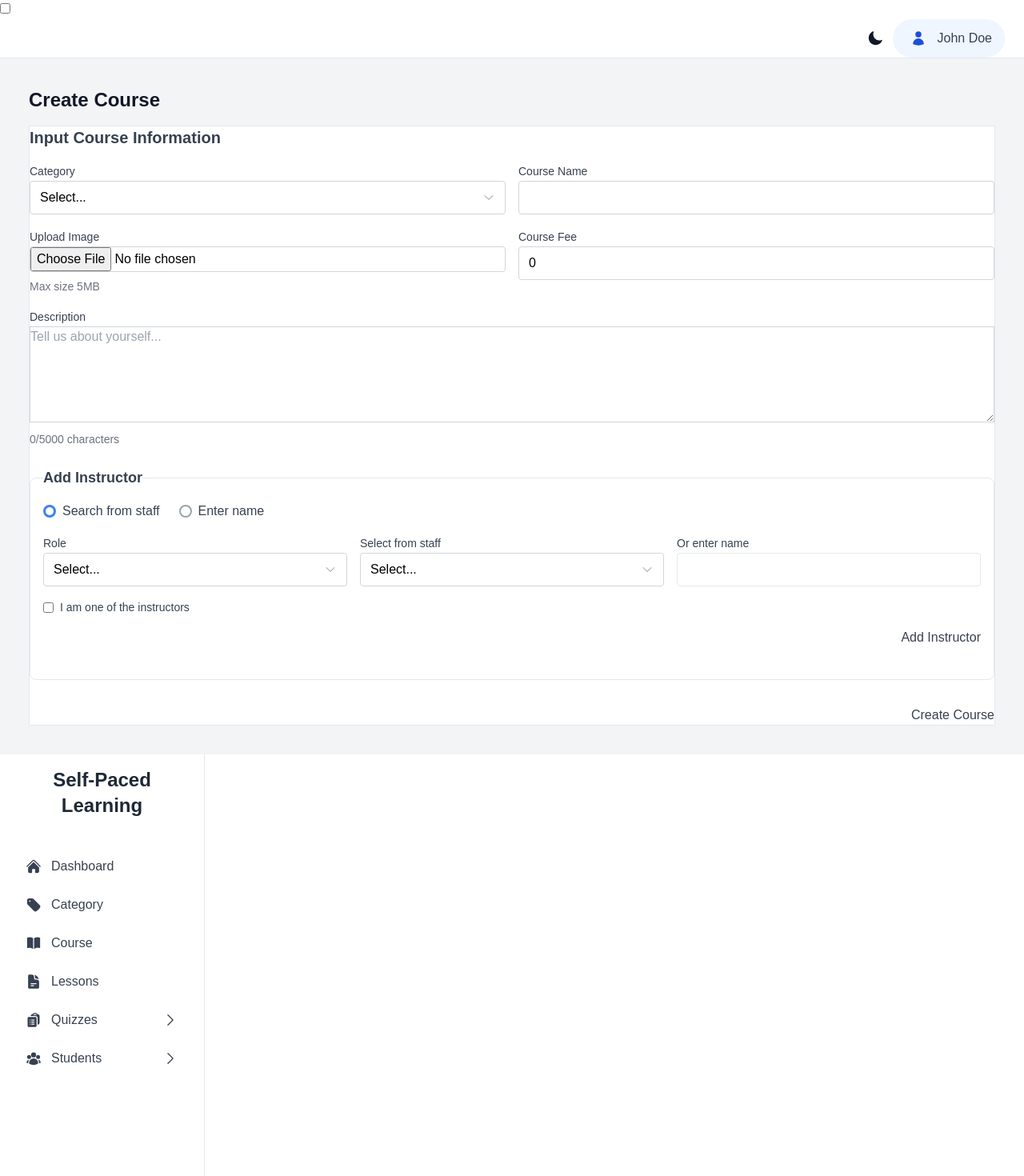
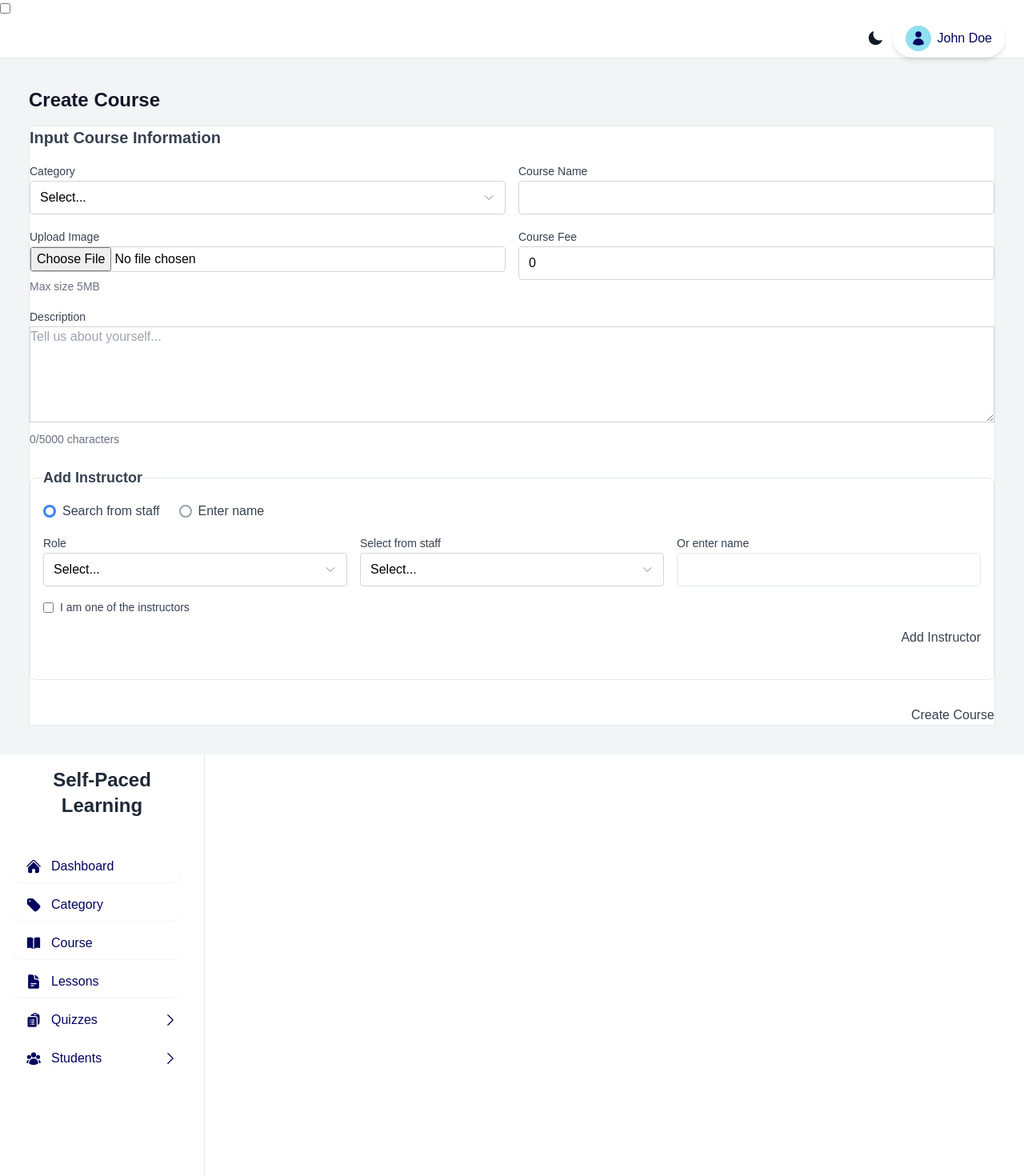
Before and after one commit to Uma-MCMXC/self-paced-learning, a Next.js app in the folder frontend/: page /lecturer/course/create in a window 1280 px wide. Shown: the top 1470 px of the page at 80% size. Built offline with nearby package versions, Linux system fonts and the light colour scheme.

Commit message:
frontend: edit sidebar & navbar

```diff
--- a/frontend/app/components/layout/Navbar.tsx
+++ b/frontend/app/components/layout/Navbar.tsx
@@ -23,12 +23,12 @@ export default function Navbar() {
 
       <div className="ml-auto flex items-center gap-3">
         <ThemeToggle /> {/* ✅ ปุ่มเปลี่ยนธีม */}
+        {/* User Dropdown */}
         <div className="relative" ref={dropdownRef}>
-          {/* Avatar Button */}
           <button
             tabIndex={0}
             role="button"
-            className="btn btn-ghost rounded-full bg-blue-50 dark:bg-gray-700 hover:bg-gray-100 dark:hover:bg-gray-600 flex items-center gap-2 px-4 py-2 normal-case transition-all duration-200 hover:shadow-md"
+            className="flex items-center gap-2 px-4 py-2 dark:bg-[#0077B6] rounded-full shadow-md hover:shadow-md transition-all duration-200"
             onClick={() => setIsDropdownOpen(!isDropdownOpen)}
             onBlur={(e) => {
               if (!dropdownRef.current?.contains(e.relatedTarget as Node)) {
@@ -36,29 +36,26 @@ export default function Navbar() {
               }
             }}
           >
-            <div className="w-8 h-8 rounded-full grid place-items-center">
-              <UserIcon className="w-5 h-5 text-blue-700 dark:text-blue-400" />
+            <div className="w-8 h-8 rounded-full bg-[#90E0EF] dark:bg-[#00B4D8] grid place-items-center">
+              <UserIcon className="w-5 h-5 text-[#03045E] dark:text-white" />
             </div>
-            <span className="hidden sm:block font-medium text-gray-700 dark:text-gray-200">
+            <span className="hidden sm:block font-medium text-[#03045E] dark:text-white">
               {user.name}
             </span>
           </button>
 
           {/* Dropdown Menu */}
           {isDropdownOpen && (
-            <ul
-              tabIndex={0}
-              className="absolute right-0 bg-white dark:bg-gray-800 rounded-box z-20 mt-3 w-64 p-2 shadow-lg border border-gray-200 dark:border-gray-700"
-            >
-              <li className="p-3 border-b border-gray-200 dark:border-gray-700">
+            <ul className="absolute right-0 mt-2 w-64 z-20 bg-white dark:bg-[#003049] border border-gray-200 dark:border-[#0077B6] rounded-xl shadow-lg">
+              <li className="px-4 py-3 border-b border-gray-100 dark:border-[#0077B6]">
                 <p className="text-sm font-semibold text-gray-800 dark:text-white">{user.name}</p>
-                <p className="text-xs text-gray-500 dark:text-gray-400">Role: {user.role}</p>
-                <p className="text-xs text-gray-500 dark:text-gray-400">Email: {user.email}</p>
+                <p className="text-xs text-gray-500 dark:text-gray-300">Role: {user.role}</p>
+                <p className="text-xs text-gray-500 dark:text-gray-300">Email: {user.email}</p>
               </li>
               <li>
                 <a
                   href="/auth/logout"
-                  className="hover:bg-gray-100 dark:hover:bg-gray-700 p-2 rounded-lg block text-red-500 dark:text-red-400 font-medium"
+                  className="block px-4 py-2 text-red-500 dark:text-red-400 hover:bg-[#f3f4f6] dark:hover:bg-[#0077B6] rounded-b-xl transition-colors"
                 >
                   Logout
                 </a>
--- a/frontend/app/components/layout/Sidebar.tsx
+++ b/frontend/app/components/layout/Sidebar.tsx
@@ -116,8 +116,6 @@ export default function Sidebar({ userRole }: { userRole: UserRole }) {
                   href={item.href}
                   onClick={() => {
                     closeDrawer()
-
-                    // พับเมนูย่อยทั้งหมดเมื่อกดเมนูหลักที่ไม่มี children
                     setOpenMenus((prev) => {
                       const newState: Record<string, boolean> = {}
                       Object.keys(prev).forEach((key) => {
@@ -126,10 +124,8 @@ export default function Sidebar({ userRole }: { userRole: UserRole }) {
                       return newState
                     })
                   }}
-                  className={`w-[210px] flex items-center gap-3 px-4 py-2 rounded-lg transition duration-200 ${
-                    isActive
-                      ? 'bg-blue-50 dark:bg-gray-700 text-blue-600 dark:text-blue-400 font-medium'
-                      : 'hover:bg-gray-100 dark:hover:bg-gray-700 text-gray-700 dark:text-white'
+                  className={`w-[210px] flex items-center gap-3 px-4 py-2 rounded-xl transition-all duration-200 shadow-sm dark:text-[#CAF0F8] ${
+                    isActive ? 'bg-[#0077B6] text-white' : 'hover:bg-[#90E0EF] text-[#03045E]'
                   }`}
                 >
                   <span>{item.icon}</span>
@@ -138,22 +134,22 @@ export default function Sidebar({ userRole }: { userRole: UserRole }) {
               ) : (
                 <button
                   onClick={() => toggleMenu(item.label)}
-                  className="flex items-center justify-between w-full px-4 py-2 text-gray-700 dark:text-white hover:bg-gray-100 dark:hover:bg-gray-700 rounded-lg"
+                  className="flex items-center justify-between w-full px-4 py-2 text-[#03045E] dark:text-[#CAF0F8] hover:bg-[#90E0EF] dark:hover:bg-[#0077B6] rounded-xl transition"
                 >
                   <span className="flex items-center gap-3 font-medium">
                     {item.icon}
                     {item.label}
                   </span>
                   {isOpen ? (
-                    <ChevronDownIcon className="w-5 h-5" />
+                    <ChevronDownIcon className="w-5 h-5 transition-transform duration-200 rotate-180" />
                   ) : (
-                    <ChevronRightIcon className="w-5 h-5" />
+                    <ChevronRightIcon className="w-5 h-5 transition-transform duration-200" />
                   )}
                 </button>
               )}
 
               {isExpandable && isOpen && (
-                <ul className="pl-6 mt-1 space-y-1 border-l border-gray-200 dark:border-gray-600">
+                <ul className="pl-6 mt-1 space-y-1 border-l border-[#00B4D8] dark:border-[#0077B6]">
                   {item.children!.map((child) => {
                     const isChildActive = pathname === child.href
                     return (
@@ -165,8 +161,8 @@ export default function Sidebar({ userRole }: { userRole: UserRole }) {
                           rel={child.targetBlank ? 'noopener noreferrer' : undefined}
                           className={`block px-2 py-1 rounded-md text-sm transition ${
                             isChildActive
-                              ? 'text-blue-600 dark:text-blue-400 bg-blue-50 dark:bg-gray-700'
-                              : 'text-gray-600 dark:text-gray-300 hover:bg-gray-100 dark:hover:bg-gray-700'
+                              ? 'text-white bg-[#0077B6]'
+                              : 'text-[#0077B6] hover:bg-[#CAF0F8]'
                           }`}
                         >
                           {child.label}
```
